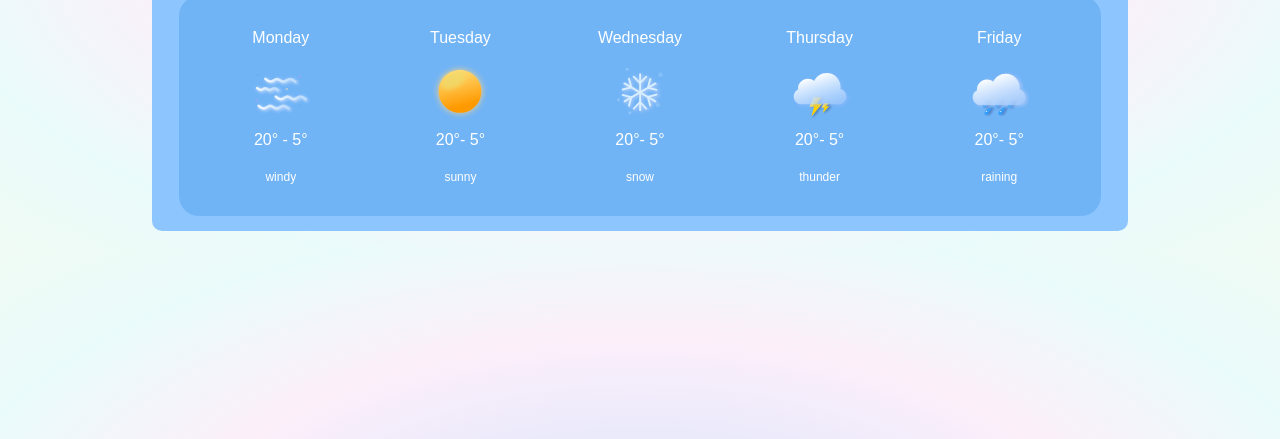
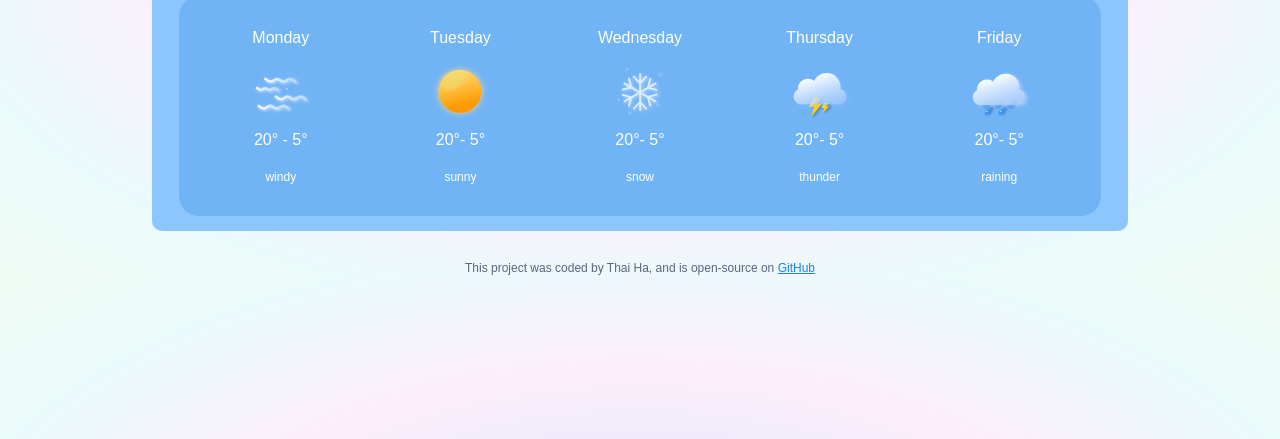
Before and after one commit to thaihanguyen98/weather-app-project, a plain HTML site: page index.html in a window 1280 px wide. Shown: the part 361-800 px from the top of the page. Drawn offline with nearby package versions, Linux system fonts and the light colour scheme.

Commit message:
Add a footer

```diff
--- a/index.html
+++ b/index.html
@@ -168,6 +168,12 @@
           </div>
         </div>
       </div>
+      <footer>
+        This project was coded by Thai Ha, and is open-source on
+        <a href="https://github.com/thaihanguyen98/weather-app-project/"
+          >GitHub</a
+        >
+      </footer>
     </div>
     <script src="src/index.js"></script>
   </body>
--- a/src/styles.css
+++ b/src/styles.css
@@ -71,7 +71,7 @@ h2 {
   border: 0;
   border-radius: 10px;
 }
-#location-button:hover {
+#current-location-button:hover {
   background-color: #3b7cbe;
 }
 .form-control {
@@ -173,3 +173,17 @@ img.weekday-weather {
   border-radius: 20px;
   max-height: 220px;
 }
+
+footer {
+  font-size: 12px;
+  font-weight: 400;
+  color: #59657e;
+  align-items: center;
+  padding-top: 8px;
+  margin: 0 auto;
+  width: 50%;
+  text-align: center;
+}
+footer > a {
+  color: rgb(26, 130, 234);
+}
```
